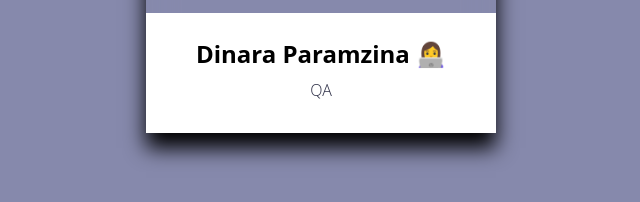
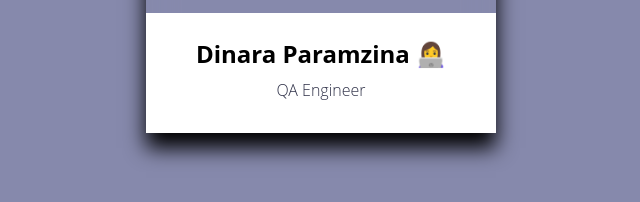
Before and after one commit to DinaraParamzina-qa/CV, a plain HTML site: page index.html in a window 1280 px wide. Shown: the part 492-694 px from the top of the page, 319-959 px from the left. Drawn offline with nearby package versions, Linux system fonts and the light colour scheme.

Commit message:
Update index.html

```diff
--- a/index.html
+++ b/index.html
@@ -37,7 +37,7 @@
 		</ul>
 		<div class="details">
 			<h2>Dinara Paramzina &#128105;&#8205;&#128187;</h2>
-			<span class="job-title">QA </span>
+			<span class="job-title">QA Engineer </span>
 		</div>
 	</div>
 </body>
```
